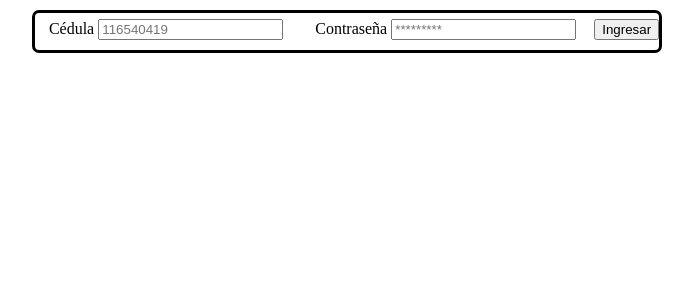
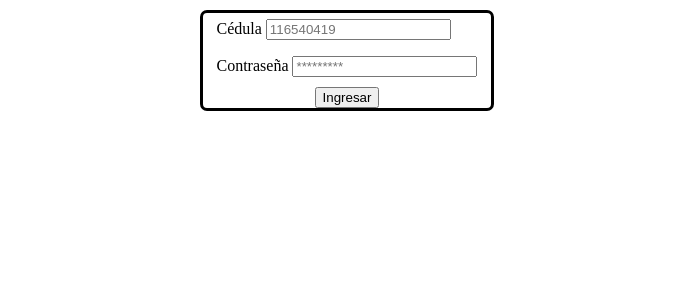
Before and after one commit to sebastianVUCR/Sukaritas, a PHP site: page /Login.html in a window 1280 px wide. Shown: the part 29-329 px from the top of the page, without its empty margins (293-986 px from the left). Run offline with PHP 8.4, Linux system fonts and the light colour scheme.

Commit message:
progreso interfaz

```diff
--- a/GestorCitas/Login/Login.css
+++ b/GestorCitas/Login/Login.css
@@ -13,8 +13,25 @@ main {
 }
 
 form {
+    display: flex;
+    flex-direction: column;
     border:solid;
     border-radius: 7px;
+}
+
+#contenedor-boton {
+    width: 100%;
+    display: flex;
+    align-items: center;
+    justify-content: center;
+}
+
+#cedula {
+
+}
+
+#ingresar {
+    flex-wrap:wrap;
 }
 
 fieldset {
--- a/GestorCitas/Login/Login.html
+++ b/GestorCitas/Login/Login.html
@@ -25,8 +25,10 @@
 				    <input type="password" id="contrasena" placeholder="*********" required/>
                 </fieldset>
 
-                <button type="button" id="ingresar">Ingresar</button>
-                <button type="submit" id="submit-escondido" class="hidden-submit" hidden>valifar entradas</button>
+				<div id="contenedor-boton">
+                	<button type="button" id="ingresar">Ingresar</button>
+				</div>
+                <button type="submit" id="submit-escondido" class="hidden-submit" hidden>validar entradas</button>
             </form>
 		</main>
 
```
